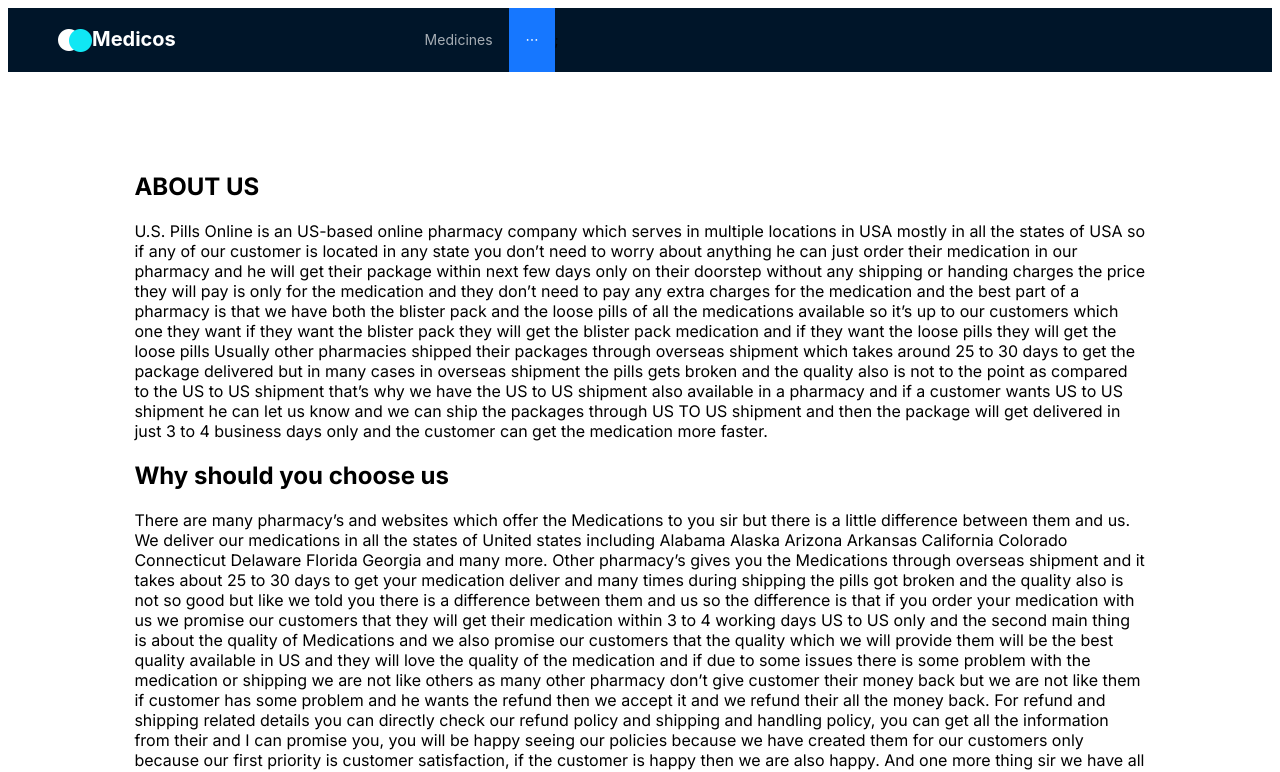
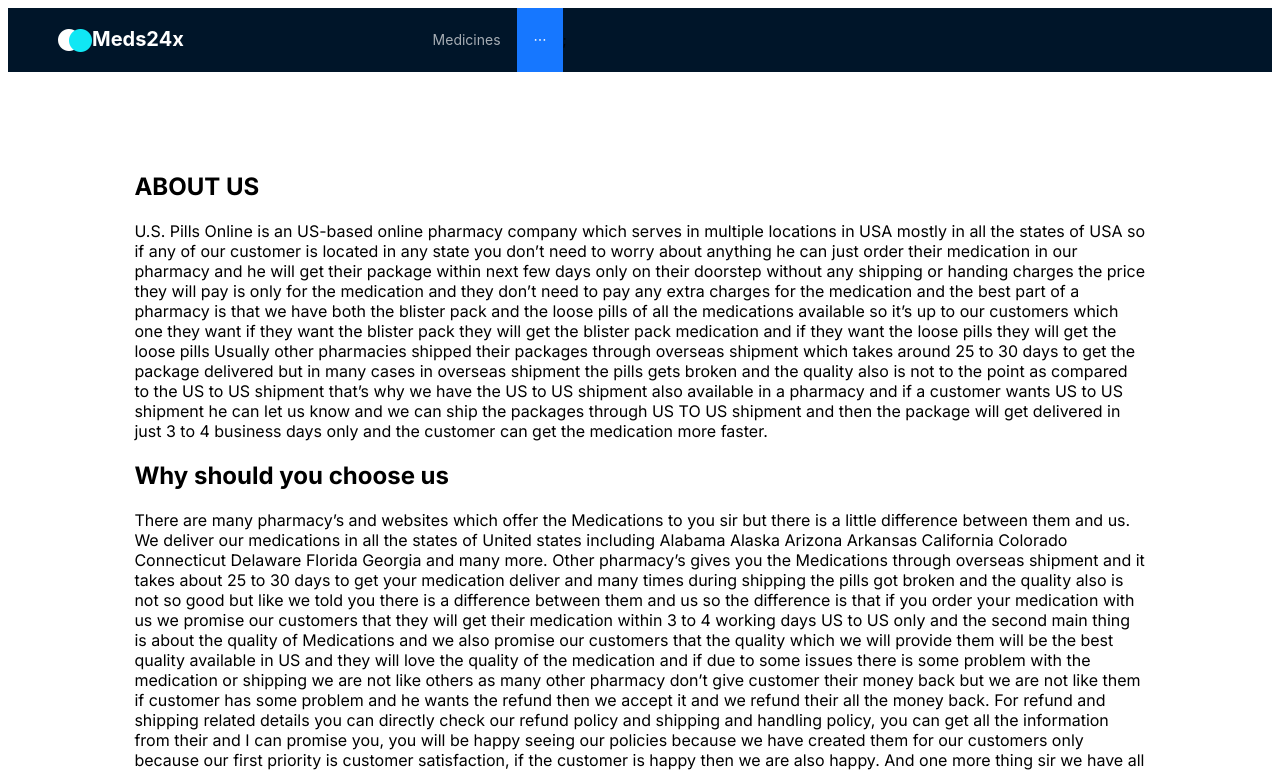
Before and after one commit to abhishek226/medicos, a Next.js app: page /about in a window 1280 px wide. Shown: the top 772 px of the page. Built offline with nearby package versions, Linux system fonts and the light colour scheme.

Commit message:
name change

```diff
--- a/src/app/about/page.tsx
+++ b/src/app/about/page.tsx
@@ -52,7 +52,7 @@ export default function Home() {
           <div className={styles.demo_logo}>
             <Image alt=""  src={logo}  />
             <Link style={{textDecoration:"none"}} href="/" as={`/`}>
-                                          <span >Medicos</span>
+                                          <span >Meds24x</span>
                                         </Link>
             {/* <span>Medicos</span> */}
           </div>
--- a/src/app/layout.tsx
+++ b/src/app/layout.tsx
@@ -5,8 +5,8 @@ import "./globals.css";
 const inter = Inter({ subsets: ["latin"] });
 
 export const metadata: Metadata = {
-  title: "Create Next App",
-  description: "Generated by create next app",
+  title: "Meds24x",
+  description: "",
 };
 
 export default function RootLayout({
--- a/src/app/medicine-details/[slug]/page.tsx
+++ b/src/app/medicine-details/[slug]/page.tsx
@@ -502,7 +502,7 @@ export default function MedicineDetails() {
                     <div className={styles.demo_logo}>
                         <Image alt=""  src={logo}  />
                         <Link style={{textDecoration:"none"}} href="/" as={`/`}>
-                                          <span >Medicos</span>
+                                          <span >Meds24x</span>
                                         </Link>
                     </div>
                     <Menu theme="dark" style={{marginLeft:"20%",display:"flex",justifyContent:"center"}} onClick={onClick} selectedKeys={[current]} mode="horizontal" items={items} />;
--- a/src/app/page.tsx
+++ b/src/app/page.tsx
@@ -547,7 +547,7 @@ const columns = [
           <div className={styles.demo_logo}>
             <Image alt=""  src={logo}  />
             <Link style={{textDecoration:"none"}} href="/" as={`/`}>
-                                          <span >Medicos</span>
+                                          <span >Meds24x</span>
                                         </Link>
             {/* <span>Medicos</span> */}
           </div>
--- a/src/app/place-order/page.tsx
+++ b/src/app/place-order/page.tsx
@@ -186,7 +186,7 @@ const PlaceOrder=()=>{
             <div className={styles.demo_logo}>
               <Image alt=""  src={logo}  />
               <Link style={{textDecoration:"none"}} href="/" as={`/`}>
-                                          <span >Medicos</span>
+                                          <span >Meds24x</span>
                                         </Link>
             </div>
             <Menu theme="dark" style={{marginLeft:"20%",display:"flex",justifyContent:"center"}} onClick={onClick} selectedKeys={[current]} mode="horizontal" items={items} />;
```
